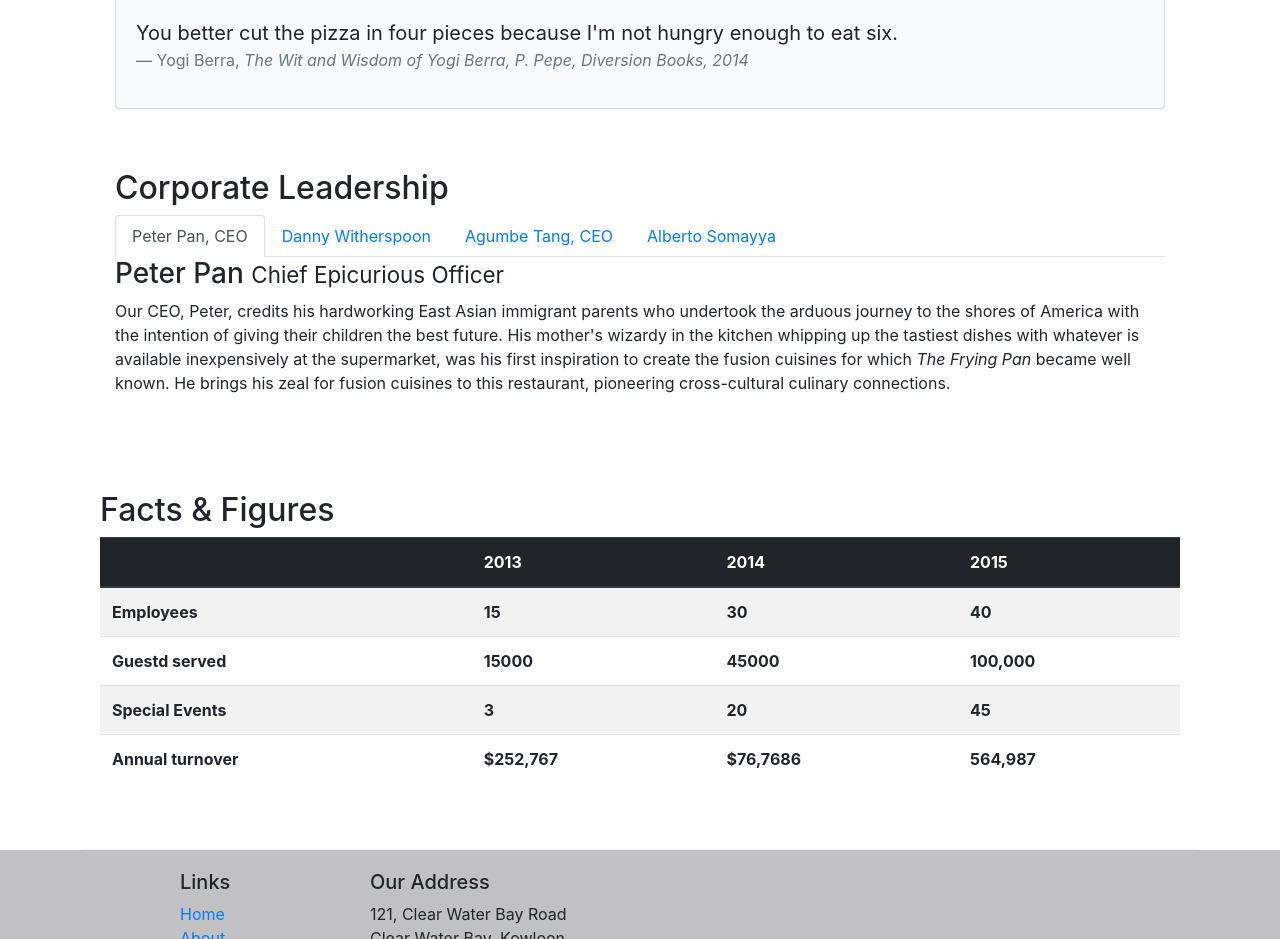
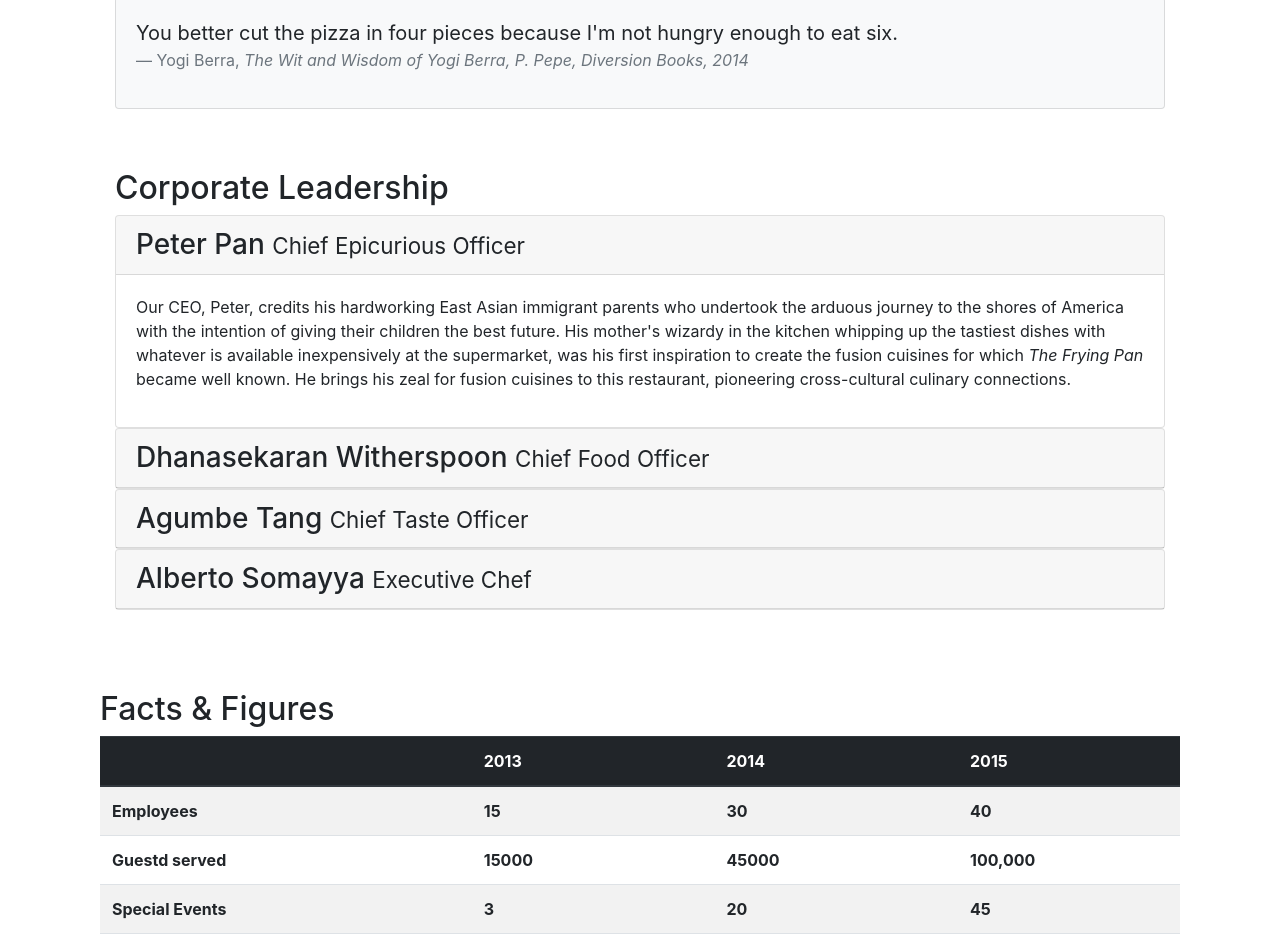
Before and after one commit to AMELkhdfjd/Bootstrap, a website: page aboutus.html in a window 1280 px wide. Shown: the part 831-1770 px from the top of the page. Drawn offline with nearby package versions, Linux system fonts and the light colour scheme.

Commit message:
adding the acordion

```diff
--- a/aboutus.html
+++ b/aboutus.html
@@ -137,7 +137,7 @@
         </div>
 
 
-        <div class="row content ">
+        <!--<div class="row content ">
             <div class="col-12 col-sm-12 ">
                 <h2>Corporate Leadership</h2>
                 <ul class="nav nav-tabs">
@@ -188,7 +188,78 @@
                 </div>
             </div>
 
-       </div>
+       </div>-->
+       <div class="row content ">
+        <div class="col-12 col-sm-12 ">
+            <h2>Corporate Leadership</h2>
+
+            <div id="accordion">
+                <div class="card">
+                    <div class="card-header" role="tab" id="peterhead">
+                    <h3 class="mb-0">
+                        <a data-toggle="collapse" data-target="#peter">
+                        Peter Pan <small>Chief Epicurious Officer</small>
+                        </a>
+                    </h3>
+                    </div>
+                    <div class="collapse show" id="peter" data-parent="#accordion">
+                        <div class="card-body">
+                            <p class="d-none d-sm-block">Our CEO, Peter, credits his hardworking East Asian immigrant parents who undertook the arduous journey to the shores of America with the intention of giving their children the best future. His mother's wizardy in the kitchen whipping up the tastiest dishes with whatever is available inexpensively at the supermarket, was his first inspiration to create the fusion cuisines for which <em>The Frying Pan</em> became well known. He brings his zeal for fusion cuisines to this restaurant, pioneering cross-cultural culinary connections.</p>
+                        </div>
+                    </div>
+                </div>
+                <div class="card">
+                    <div class="card-header" role="tab" id="dannyhead">
+                    <h3 class="mb-0">
+                        <a class="collapsed" data-toggle="collapse" data-target="#danny">
+                        Dhanasekaran Witherspoon <small>Chief Food Officer</small>
+                        </a>
+                    </h3>
+                    </div>
+                    <div class="collapse" id="danny" data-parent="#accordion">
+                    <div class="card-body">
+                        <p class="d-none d-sm-block">Our CFO, Danny, as he is affectionately referred to by his colleagues, comes from a long established family tradition in farming and produce. His experiences growing up on a farm in the Australian outback gave him great appreciation for varieties of food sources. As he puts it in his own words, <em>Everything that runs, wins, and everything that stays, pays!</em></p>
+                    </div>
+                    </div>
+                </div>
+
+                   <div class="card">
+                        <div class="card-header" role="tab" id="agumbehead">
+                            <h3 class="mb-0">
+                            <a class="collapsed" data-toggle="collapse" data-target="#agumbe">
+                            Agumbe Tang <small>Chief Taste Officer</small>
+                            </a>
+                            </h3>
+                        </div>
+                        <div class="collapse" id="agumbe" data-parent="#accordion">
+                            <div class="card-body">
+                                <p class="d-none d-sm-block">Blessed with the most discerning gustatory sense, Agumbe, our CTO, personally ensures that every dish that we serve meets his exacting tastes. Our chefs dread the tongue lashing that ensues if their dish does not meet his exacting standards. He lives by his motto, <em>You click only if you survive my lick.</em></p>
+                            </div>
+                        </div>
+                    </div>
+                    <div class="card">
+                            <div class="card-header" role="tab" id="albertohead">
+                            <h3 class="mb-0">
+                                <a class="collapsed" data-toggle="collapse" data-target="#alberto">
+                                Alberto Somayya <small>Executive Chef</small>
+                                </a>
+                            </h3>
+                        </div>
+                        <div class="collapse" id="alberto" data-parent="#accordion">
+                            <div class="card-body">
+                                <p class="d-none d-sm-block">Award winning three-star Michelin chef with wide International experience having worked closely with whos-who in the culinary world, he specializes in creating mouthwatering Indo-Italian fusion experiences. He says, <em>Put together the cuisines from the two craziest cultures, and you get a winning hit! Amma Mia!</em></p>
+                            </div>
+                        </div>
+                    </div>
+
+
+
+
+
+            </div>
+        </div>
+
+   </div>
        <div class="row row-content">
            <div class="col-12 col-sm9">
                <h2> Facts &amp; Figures</h2>
--- a/style.css
+++ b/style.css
@@ -38,3 +38,10 @@ body{
 .navbar-dark{
     background-color: #512DA8;
 }
+
+.tab-content{
+    border-left: 1px solid #ddd;
+    border-right: 1px solid #ddd;
+    border-bottom: 1px solid #ddd;
+    padding: 10px;
+}
```
